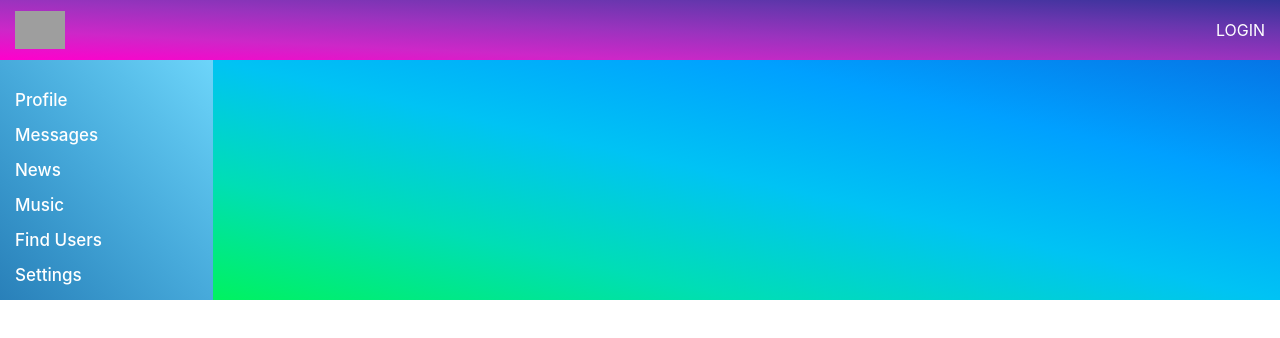
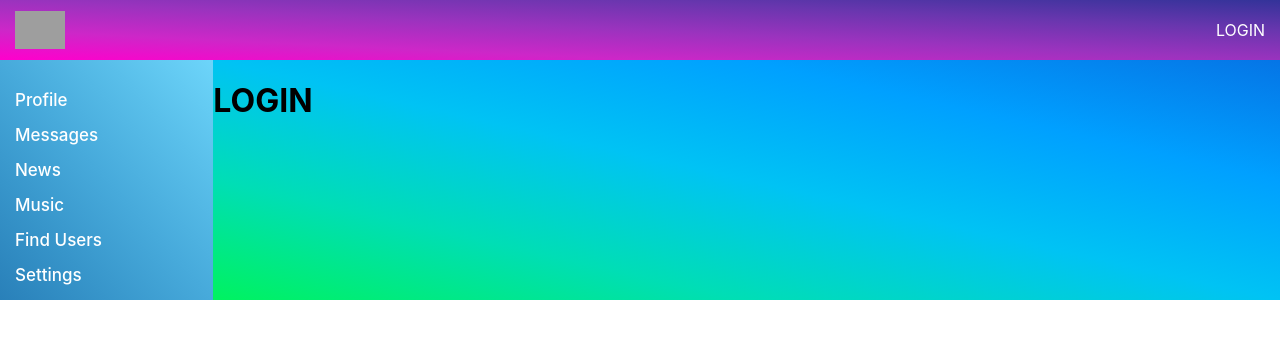
Before and after one commit to yurashalya/SPA-React-, a React (Create React App) app: page /login in a window 1280 px wide. Shown: the top 338 px of the page. Built offline with nearby package versions, Linux system fonts and the light colour scheme; no server answers; grey boxes are pictures that could not be loaded.

Commit message:
Redirect in login

```diff
--- a/src/App.js
+++ b/src/App.js
@@ -6,6 +6,7 @@
 import ProfileContainer from './components/Profile/ProfileContainer';
 import DialogsContainer from './components/Dialogs/DialogsContainer';
 import UsersContainer from './components/Users/UsersContainer';
+import LoginPage from './components/Login/Login';
 
 
 
@@ -18,10 +19,9 @@
             <Route path="/dialogs" render = { () => <DialogsContainer /> } />
             <Route path="/profile/:userId?" render = { () => <ProfileContainer /> } />
             <Route path="/users" render = { () => <UsersContainer /> } />
+            <Route path="/login" render = { () => <LoginPage /> } />
           </div>
       </div>
-
-
   )
 }
 
--- a/src/components/Dialogs/Dialogs.jsx
+++ b/src/components/Dialogs/Dialogs.jsx
@@ -1,4 +1,5 @@
 import React from 'react';
+import {Redirect} from 'react-router-dom';
 import classes from './Dialogs.module.css';
 import DialogItem from './DialogItem/DialogItem';
 import Message from './Message/Message';
@@ -25,6 +26,8 @@
         props.updateNewMessageBody(body);
     }
 
+    if(!props.isAuth) return <Redirect to={'/login'} /> ;
+
     return (
         <div className={classes.dialogs}>
             <div className={classes.dialogsItems}>
--- a/src/components/Dialogs/DialogsContainer.jsx
+++ b/src/components/Dialogs/DialogsContainer.jsx
@@ -1,34 +1,14 @@
 import React from 'react';
-
-
 import {updateNewMessageBodyCreator, sendMessageCreator} from '../../redux/dialogs-reducer';
 import Dialogs from './Dialogs';
 import { connect } from 'react-redux';
 
 
-// const DialogsContainer = () => {
-//     return  <StoreContext.Consumer>
-//         { store => {
-//                 // let state = store.getState();
-//                 let onSendMessageClick = () => {
-//                     store.dispatch(sendMessageCreator());
-//                 }
-
-//                 let onNewMessageChange = (body) => {
-//                     store.dispatch(updateNewMessageBodyCreator(body));
-//                 }
-
-//                 return  <Dialogs updateNewMessageBody={onNewMessageChange}
-//                     sendMessage={onSendMessageClick}
-//                     dialogsPage={store.getState().dialogsPage} />
-//             }
-//         }
-//     </StoreContext.Consumer>
-// }
 
 let mapStateToProps = (state) => {
     return {
-        dialogsPage: state.dialogsPage
+        dialogsPage: state.dialogsPage,
+        isAuth: state.auth.isAuth
     }
 }
 
--- /dev/null
+++ b/src/components/Login/Login.jsx
@@ -0,0 +1,7 @@
+import React from 'react';
+
+const Login = (props) => {
+    return <h1>LOGIN</h1>
+}
+
+export default Login;
--- a/src/components/Profile/ProfileContainer.jsx
+++ b/src/components/Profile/ProfileContainer.jsx
@@ -2,8 +2,7 @@
 import {withRouter} from 'react-router-dom';
 import { connect } from 'react-redux';
 import Profile from './Profile';
-
-import * as axios from 'axios';
+import {Redirect} from 'react-router-dom';
 import { getUserProfile } from './../../redux/profile-reducer';
 
 class ProfileContainer extends React.Component  {
@@ -20,6 +19,9 @@
 
 
   render() {
+
+    if(!this.props.isAuth) return <Redirect to='/login' />
+
     return (
       <Profile {...this.props} profile={this.props.profile} />
     )
@@ -27,7 +29,8 @@
 }
 
 let mapStateToProps = (state) => ({
-  profile: state.profilePage.profile
+  profile: state.profilePage.profile,
+  isAuth: state.auth.isAuth
 });
 
 
```
